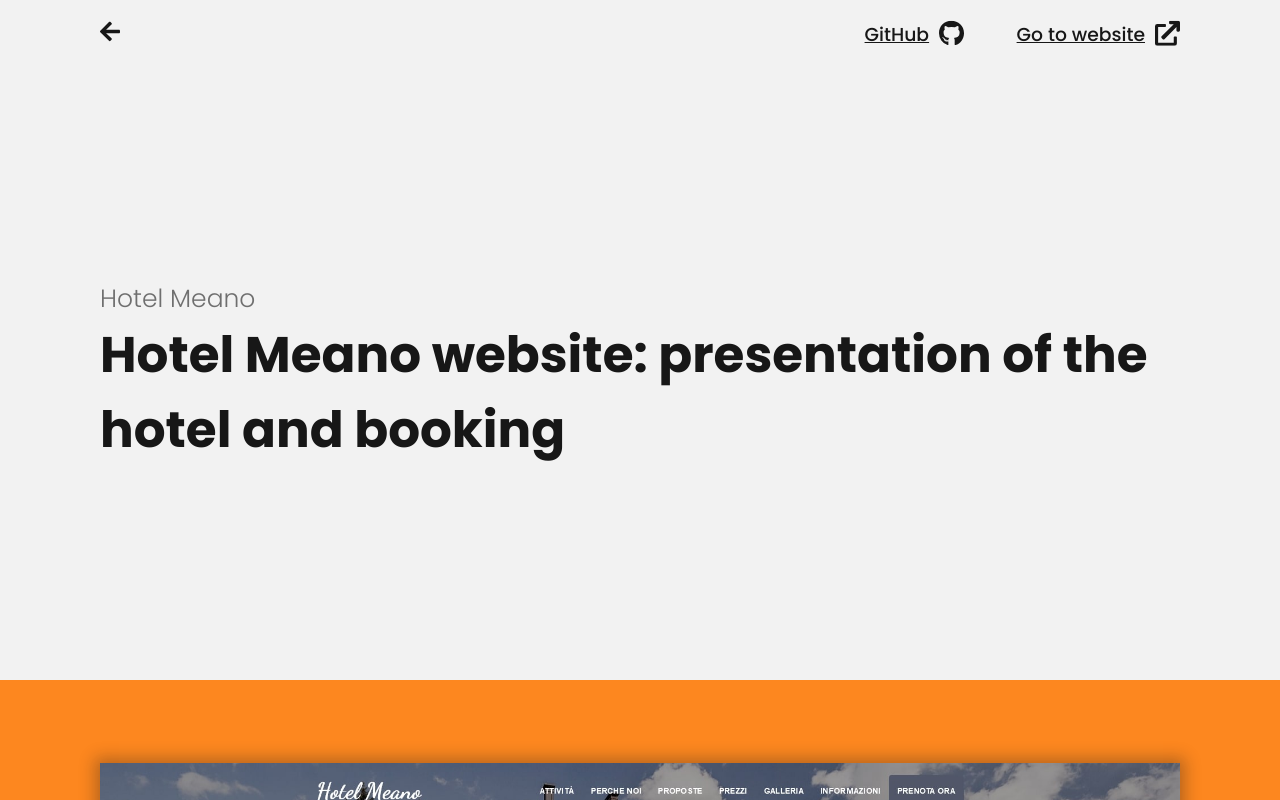
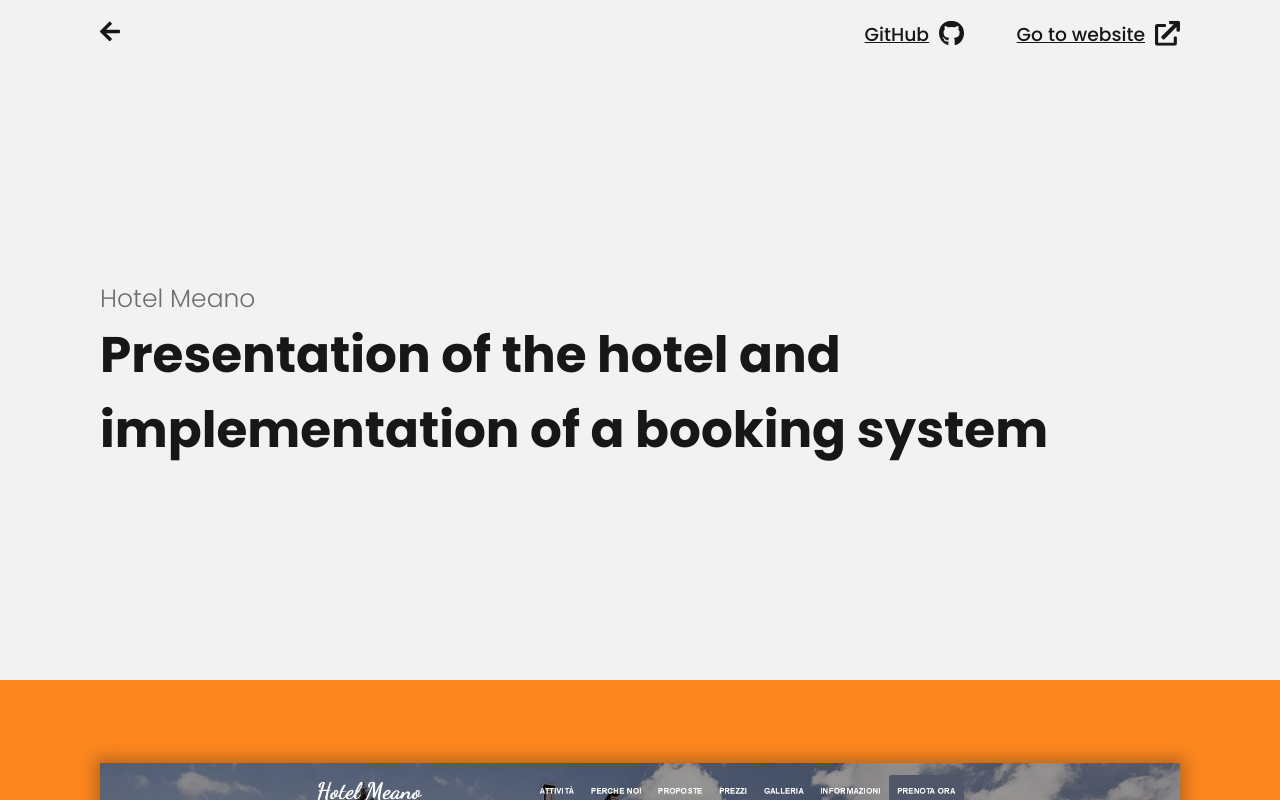
Before and after one commit to Gr3it/Portfolio, a React (Create React App) app: page /hotel-meano in a window 1280 px wide. Built offline with nearby package versions, Linux system fonts and the light colour scheme.

Commit message:
changed hotel meano page titel

```diff
--- a/src/Project/HotelMeano.jsx
+++ b/src/Project/HotelMeano.jsx
@@ -17,7 +17,7 @@ function Hotel_Meano({ color }) {
       <div className="project-home container-large">
         <h2 className="home-subtitle">Hotel Meano</h2>
         <h1 className="project-title">
-          Hotel Meano website: presentation of the hotel and booking
+          Presentation of the hotel and implementation of a booking system
         </h1>
       </div>
       <div
```
